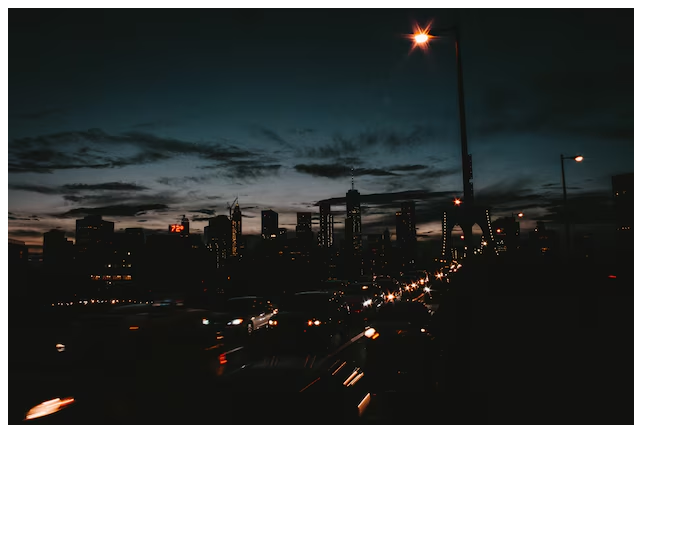
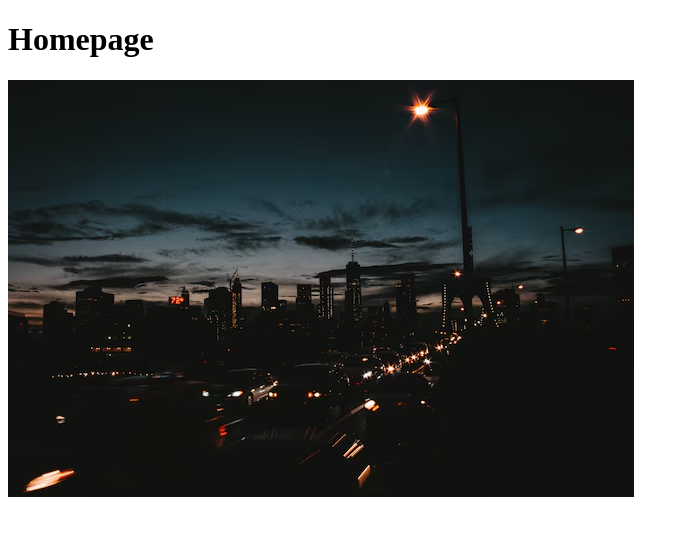
Before and after one commit to duk3y/portfolio, a plain HTML site: page index.html in a window 1280 px wide. Shown: the whole page, without its empty margins (0-689 px from the left). Drawn offline with Linux system fonts and the light colour scheme.

Commit message:
Created images folder

```diff
--- a/index.html
+++ b/index.html
@@ -6,6 +6,7 @@
     <title>My test page</title>
   </head>
   <body>
-    <img src="beautiful-city-manhattan-night_181624-625.avif" alt="My test image" />
+    <h1>Homepage</h1>
+    <img src="images/beautiful-city-manhattan-night_181624-625.avif" alt="Nighttime in Manhattan" />
   </body>
 </html>
```
Also changed, not shown: images/beautiful-city-manhattan-night_181624-625.avif (renamed from beautiful-city-manhattan-night_181624-625.avif).
